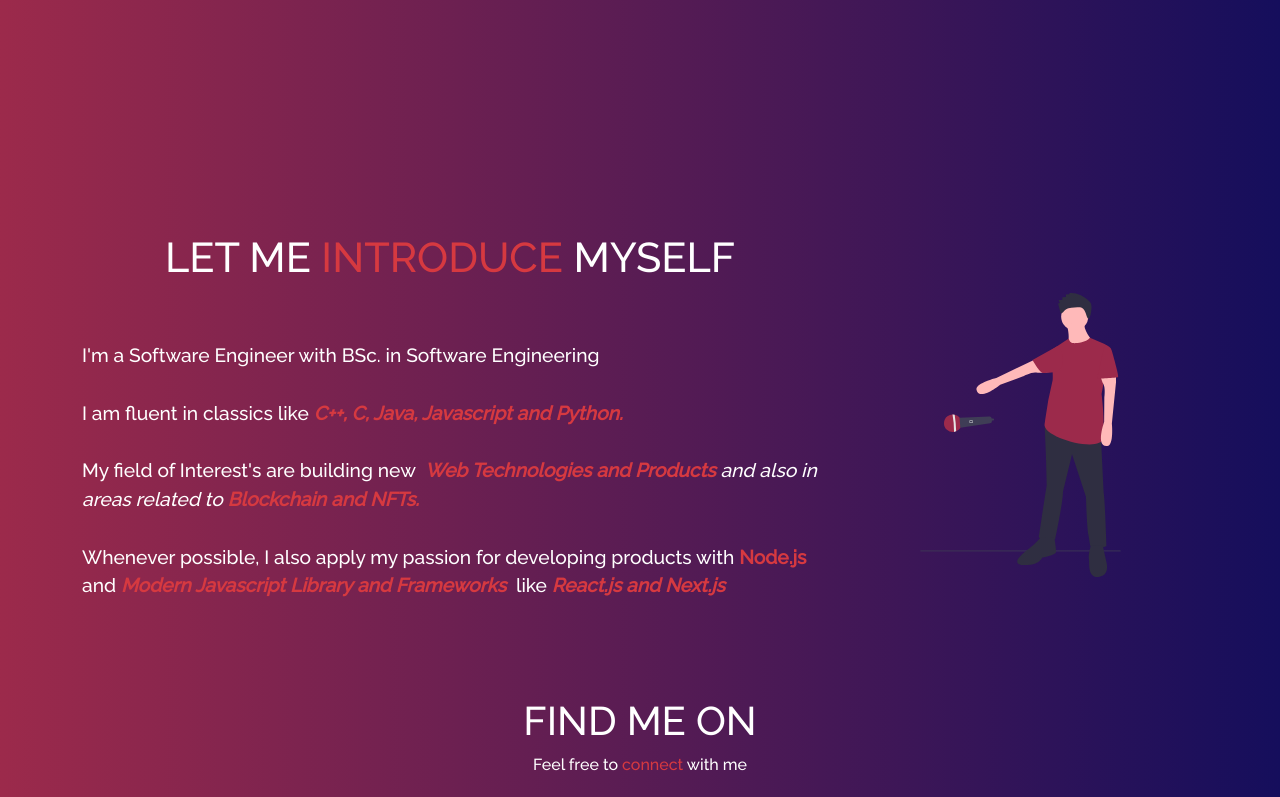
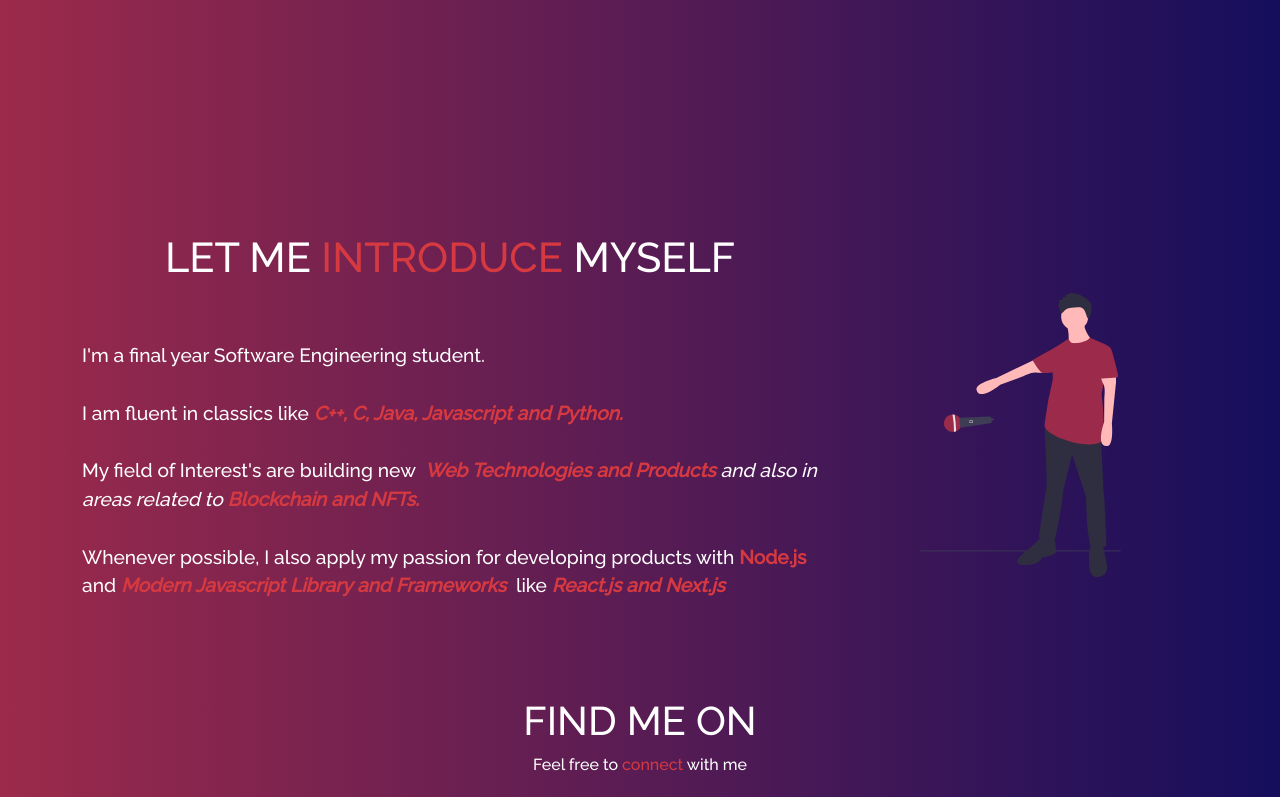
Before and after one commit to ilyaveruk/ai-portfolio, a React (Create React App) app: page / in a window 1280 px wide. Shown: the part 563-1360 px from the top of the page. Built offline with nearby package versions, Linux system fonts and the light colour scheme.

Commit message:
Fixed Home2.jsx about me.

```diff
--- a/src/components/Home/Home2.jsx
+++ b/src/components/Home/Home2.jsx
@@ -17,7 +17,7 @@
                             LET ME <span className="blue"> INTRODUCE </span> MYSELF
                         </h1>
                         <p className="home-about-body">
-                            I'm a Software Engineer with BSc. in Software Engineering
+                            I'm a final year Software Engineering student.
                             <br/>
                             <br/>
                             I am fluent in classics like
```
